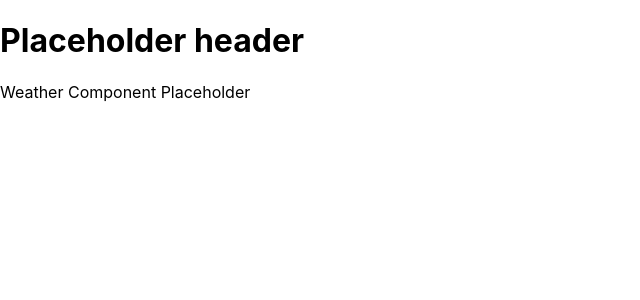
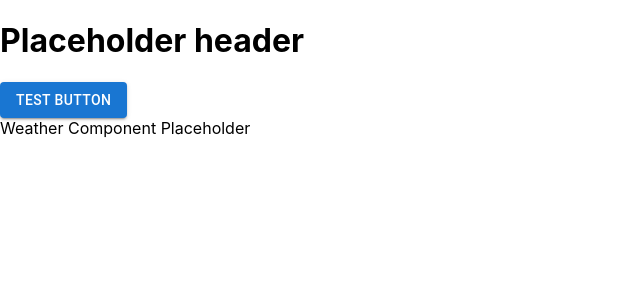
Before and after one commit to AllysonMcGrath/gale-weather-app, a React (Create React App) app in the folder client/: page / in a window 1280 px wide. Shown: the top 300 px of the page, without its empty margins (0-640 px from the left). Built offline with nearby package versions, Linux system fonts and the light colour scheme.

Commit message:
implemented first material UI item, will start working on it later

```diff
--- a/client/package.json
+++ b/client/package.json
@@ -4,6 +4,9 @@
   "private": true,
   "dependencies": {
     "@apollo/client": "^3.3.7",
+    "@emotion/react": "^11.7.1",
+    "@emotion/styled": "^11.6.0",
+    "@mui/material": "^5.2.8",
     "@testing-library/jest-dom": "^5.16.1",
     "@testing-library/react": "^12.1.2",
     "@testing-library/user-event": "^13.5.0",
--- a/client/src/pages/Home.js
+++ b/client/src/pages/Home.js
@@ -1,10 +1,13 @@
 import React from "react";
-import Weather from "../components/Weather"
+import Weather from "../components/Weather";
+import Button from '@mui/material/Button';
+
 
 const Home = () => {
   return (
     <div className="container">
         <h1> Placeholder header</h1>
+        <Button variant="contained">test button</Button>
       <Weather />
     </div>
   );
```
Also changed, not shown: client/src/components/Nav/index.js (+89 -1 lines), 1 other file (tests, documents, lock files or other folders).
